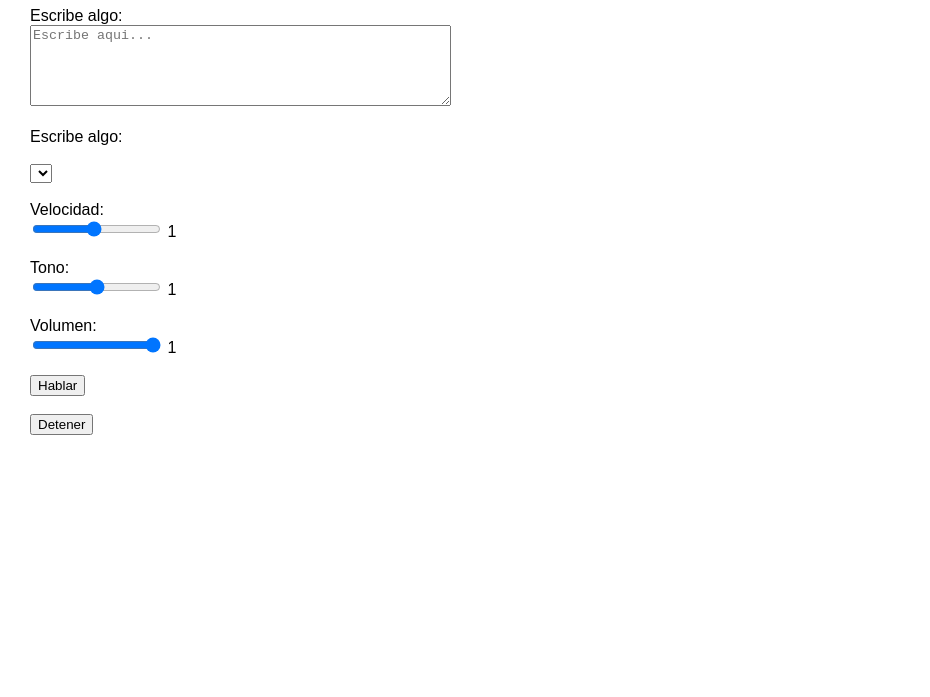
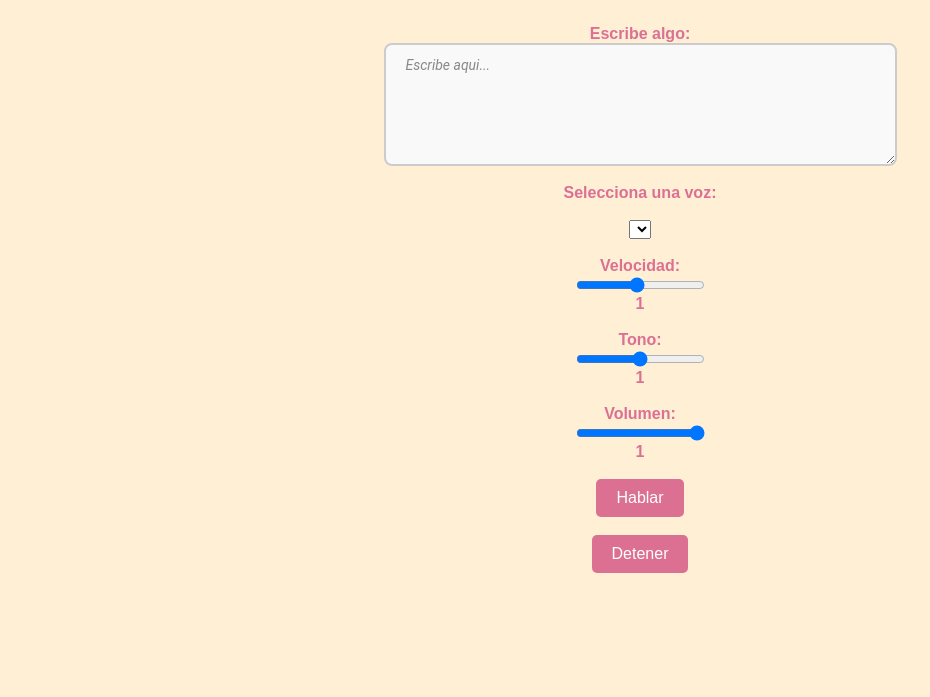
Before and after one commit to mpenaEVG/texto-a-voz, a plain HTML site: page index.html in a window 1280 px wide. Shown: the part 103-800 px from the top of the page, without its empty margins (0-930 px from the left). Drawn offline with Linux system fonts and the light colour scheme.

Commit message:
modificado el estilo

```diff
--- a/estilo.css
+++ b/estilo.css
@@ -1,11 +1,55 @@
 body{
-
+  background-color: papayawhip;
   font-family: Arial, Sans-serif;
+  font-weight: bold;
+  color:palevioletred;
   margin: 20px;
   padding: 10px;
+  display: flex;
+  flex-direction: column;
+  align-items: center;
+  justify-content: center;
 }
 
 label, select, button{
   margin-top: 18px;
   display: block;
 }
+button {
+  background-color: palevioletred;
+  color: white;
+  padding: 10px 20px;
+  border: none;
+  border-radius: 5px;
+  font-size: 16px;
+  cursor: pointer;
+  transition: background-color 0.3s ease;
+}
+button:hover {
+  background-color: #45a049;
+  transform: scale(1.05);
+}
+textarea {
+  padding: 12px 20px;
+  border: 2px solid #ccc;
+  font-family: Roboto,sans-serif;
+  border-radius: 8px;
+  font-size: 16px;
+  color: #333;
+  background-color: #f9f9f9;
+  box-sizing: border-box;
+  resize: vertical;
+  transition: border 0.3s ease, box-shadow 0.3s ease;
+}
+
+textarea:focus {
+  border-color: #4CAF50;
+  box-shadow: 0 0 8px rgba(76, 175, 80, 0.6);
+  outline: none;
+}
+
+textarea::placeholder {
+  color: #888;
+  font-style: italic;
+  font-size: 14px;
+}
--- a/index.html
+++ b/index.html
@@ -4,7 +4,7 @@
     <meta charset="UTF-8">
     <meta name="viewport" content="width=device-width, initial-scale=1">
     <title>Texto a Voz</title>
-    <link rel=stylesheet href=estilo.css
+    <link rel=stylesheet href=estilo.css>
   </head>
   <body>
     <h1>Convertir texto a Voz</h1>
@@ -13,7 +13,7 @@
     <textarea id=texto rows=5 cols=50 placeholder="Escribe aqui..."></textarea>
 
 
-    <label for=voces>Escribe algo:</label>
+    <label for=voces>Selecciona una voz:</label>
     <select id=voces></select>
 
 
```
